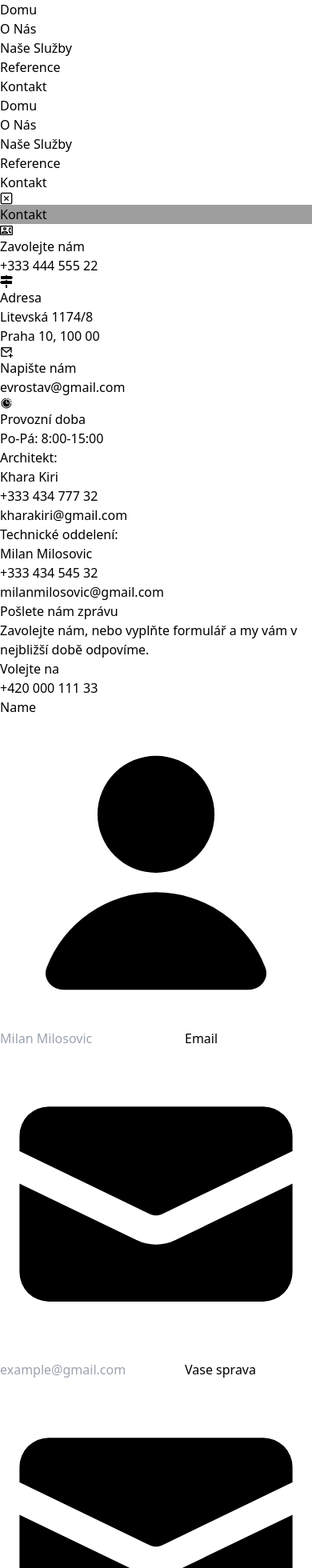
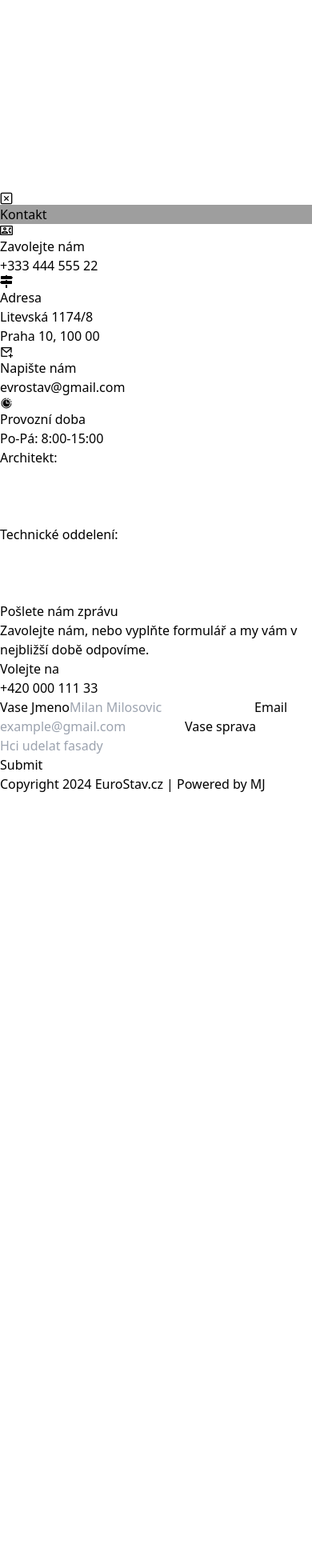
Before and after one commit to ioan-murchello/eurostav, a React (Vite) app: page /kontacts in a window 390 px wide. Shown: the part 40-2000 px from the top of the page at 80% size. After the commit the page ends 1032 px from the top, so only its background shows below. Built offline with nearby package versions, Linux system fonts and the light colour scheme; grey boxes are pictures that could not be loaded.

Commit message:
used requestAnimationFrame to try resolve animate on ios phones

```diff
--- a/package.json
+++ b/package.json
@@ -18,7 +18,8 @@
     "react-dom": "^18.2.0",
     "react-icons": "^5.1.0",
     "react-router-dom": "^6.23.0",
-    "swiper": "^11.1.1"
+    "swiper": "^11.1.1",
+    "yup": "^1.4.0"
   },
   "devDependencies": {
     "@types/react": "^18.2.66",
--- a/src/components/Form.jsx
+++ b/src/components/Form.jsx
@@ -1,42 +1,16 @@
-import React from 'react';
-import { useFormik } from 'formik';
+import { ErrorMessage, Field, Formik, Form } from 'formik';
 import { Link } from 'react-router-dom';
+import * as YUP from 'yup';
 
-const validate = (values) => {
-  const errors = {};
+const schema = YUP.object({
+  name: YUP.string().min(3, 'Minimal 3 characters').required('Required field'),
+  email: YUP.string().email('Wrong email').required('Required field'),
+  work: YUP.string().min(5, 'More than 5 characters'),
+});
 
-  if (!values.name) {
-    errors.name = 'Required';
-  } else if (values.name.length > 15) {
-    errors.name = 'Must be 15 characters or less';
-  } else if (values.name.length < 3) {
-    errors.name = 'Must be minimal 3 characters';
-  }
-
-  if (!values.email) {
-    errors.email = 'Required';
-  } else if (!/^[A-Z0-9._%+-]+@[A-Z0-9.-]+\.[A-Z]{2,4}$/i.test(values.email)) {
-    errors.email = 'Invalid email address';
-  }
-
-  return errors;
-};
-
-const Form = () => {
-  const formik = useFormik({
-    initialValues: {
-      name: '',
-      email: '',
-      theme: '',
-      deal: '',
-    },
-    validate,
-    onSubmit: (values) => {
-      alert(JSON.stringify(values, null, 2));
-    },
-  });
+const CustomForm = () => {
   return (
-    <section className='container border border-green-400 rounded-lg p-8 my-8 mx-auto grid gap-x-5 gap-y-5 grid-cols-1 md:grid-cols-2'>
+    <section className='container border border-green-400 rounded-lg p-8 my-8 mx-auto grid gap-x-5 gap-y-5 grid-cols-1 lg:grid-cols-2'>
       <div className='flex flex-col gap-y-5 pt-0 pb-12 md:py-12'>
         <h2 className='text-xl md:text-3xl text-orange-400'>
           Pošlete nám zprávu
@@ -55,94 +29,68 @@ const Form = () => {
           </Link>
         </p>
       </div>
-      <form
-        onSubmit={formik.handleSubmit}
-        className='flex flex-col justify-between gap-y-5'
+      <Formik
+        initialValues={{
+          name: '',
+          email: '',
+          work: '',
+        }}
+        validationSchema={schema}
+        onSubmit={(values) => {
+          alert(JSON.stringify(values, null, 2));
+        }}
       >
-        <div className='flex flex-col gap-y-8'>
-          <label className='input relative input-bordered flex items-center gap-2'>
-            Name
-            {formik.touched.name && formik.errors.name ? (
-              <div className='text-red-400 order-3 absolute top-[-24px] right-0'>
-                {formik.errors.name}
-              </div>
-            ) : null}
-            <svg
-              xmlns='http://www.w3.org/2000/svg'
-              viewBox='0 0 16 16'
-              fill='currentColor'
-              className='w-4 h-4 opacity-70'
-            >
-              <path d='M8 8a3 3 0 1 0 0-6 3 3 0 0 0 0 6ZM12.735 14c.618 0 1.093-.561.872-1.139a6.002 6.002 0 0 0-11.215 0c-.22.578.254 1.139.872 1.139h9.47Z' />
-            </svg>
-            <input
-              type='text'
-              className='grow'
+        <Form className='flex flex-col justify-between gap-y-5'>
+          <div className='flex flex-col gap-y-3'>
+            <label htmlFor='name'>Vase Jmeno</label>
+            <Field
+              className='border rounded-lg p-3 relative'
               placeholder='Milan Milosovic'
               id='name'
               name='name'
-              onChange={formik.handleChange}
-              onBlur={formik.handleBlur}
-              value={formik.values.name}
+              type='text'
             />
-          </label>
-          <label className='input relative input-bordered flex items-center gap-2'>
-            Email
-            {formik.touched.email && formik.errors.email ? (
-              <div className='text-red-400 order-3 absolute top-[-24px] right-0'>
-                {formik.errors.email}
-              </div>
-            ) : null}
-            <svg
-              xmlns='http://www.w3.org/2000/svg'
-              viewBox='0 0 16 16'
-              fill='currentColor'
-              className='w-4 h-4 opacity-70'
-            >
-              <path d='M2.5 3A1.5 1.5 0 0 0 1 4.5v.793c.026.009.051.02.076.032L7.674 8.51c.206.1.446.1.652 0l6.598-3.185A.755.755 0 0 1 15 5.293V4.5A1.5 1.5 0 0 0 13.5 3h-11Z' />
-              <path d='M15 6.954 8.978 9.86a2.25 2.25 0 0 1-1.956 0L1 6.954V11.5A1.5 1.5 0 0 0 2.5 13h11a1.5 1.5 0 0 0 1.5-1.5V6.954Z' />
-            </svg>
-            <input
-              className='grow'
+            <ErrorMessage
+              className='text-red-400 order-3 absolute top-[-24px] right-0'
+              name='name'
+              component='div'
+            />
+            <label htmlFor='email'>Email</label>
+            <Field
+              className='border rounded-lg p-3 relative'
               placeholder='example@gmail.com'
               id='email'
               name='email'
               type='email'
-              onChange={formik.handleChange}
-              onBlur={formik.handleBlur}
-              value={formik.values.email}
             />
-          </label>
-          <label className='input input-bordered flex items-center gap-2'>
-            Vase sprava
-            <svg
-              xmlns='http://www.w3.org/2000/svg'
-              viewBox='0 0 16 16'
-              fill='currentColor'
-              className='w-4 h-4 opacity-70'
-            >
-              <path d='M2.5 3A1.5 1.5 0 0 0 1 4.5v.793c.026.009.051.02.076.032L7.674 8.51c.206.1.446.1.652 0l6.598-3.185A.755.755 0 0 1 15 5.293V4.5A1.5 1.5 0 0 0 13.5 3h-11Z' />
-              <path d='M15 6.954 8.978 9.86a2.25 2.25 0 0 1-1.956 0L1 6.954V11.5A1.5 1.5 0 0 0 2.5 13h11a1.5 1.5 0 0 0 1.5-1.5V6.954Z' />
-            </svg>
-            <input
-              className='grow'
+            <ErrorMessage
+              className='text-red-400 order-3 absolute top-[-24px] right-0'
+              name='email'
+              component='div'
+            />
+            <label htmlFor='name'>Vase sprava</label>
+
+            <Field
+              className='border rounded-lg p-3 relative'
               placeholder='Hci udelat fasady'
-              id='deal'
-              name='deal'
-              type='deal'
-              onChange={formik.handleChange}
-              onBlur={formik.handleBlur}
-              value={formik.values.deal}
+              id='work'
+              name='work'
+              type='text'
             />
-          </label>
-        </div>
+            <ErrorMessage
+              className='text-red-400 order-3 absolute top-[-24px] right-0'
+              name='work'
+              component='div'
+            />
+          </div>
 
-        <button className='btn btn-success' type='submit'>
-          Submit
-        </button>
-      </form>
+          <button className='btn btn-success' type='submit'>
+            Submit
+          </button>
+        </Form>
+      </Formik>
     </section>
   );
 };
 
-export default Form;
+export default CustomForm;
--- a/src/components/SmallMenu.jsx
+++ b/src/components/SmallMenu.jsx
@@ -1,9 +1,37 @@
 import { useEffect } from 'react';
 import { Link, useLocation } from 'react-router-dom';
 
+const fadeInScale = (element, delay = 0, duration = 500) => {
+  let startTime = null;
+
+  const animate = (currentTime) => {
+    if (!startTime) startTime = currentTime;
+    const elapsed = currentTime - startTime - delay;
+
+    if (elapsed >= 0) {
+      const progress = Math.min(elapsed / duration, 1);
+
+      const scale = 0.5 + progress * 0.5;
+      const opacity = progress;
+      const blur = 5 - progress * 5;
+
+      element.style.transform = `scale(${scale})`;
+      element.style.opacity = opacity;
+      element.style.filter = `blur(${blur}px)`;
+      element.style.visibility = 'visible';
+
+      if (progress < 1) {
+        requestAnimationFrame(animate);
+      }
+    } else {
+      requestAnimationFrame(animate);
+    }
+  };
+
+  requestAnimationFrame(animate);
+};
 
 const SmallMenu = ({ setOpen, isOpen }) => {
-
   const location = useLocation();
   const active = location.pathname;
 
@@ -16,12 +44,21 @@ const SmallMenu = ({ setOpen, isOpen }) => {
   };
 
   useEffect(() => {
-     const li = document.querySelectorAll('ul li');
+    const li = document.querySelectorAll('ul li');
+    if (isOpen) {
 
-     li.forEach((item, index) => {
-       item.style.animationDelay = `${(index + 1) * 0.1}s`;
-     });
-  },[])
+      li.forEach((item, index) => {
+        fadeInScale(item, index * 100);
+      });
+    } else {
+      li.forEach((item) => {
+        item.style.transform = 'scale(0.5)';
+        item.style.opacity = '0';
+        item.style.filter = 'blur(5px)';
+        item.style.visibility = 'hidden';
+      });
+    }
+  }, [isOpen]);
 
   return (
     <nav
@@ -30,7 +67,7 @@ const SmallMenu = ({ setOpen, isOpen }) => {
       } will-change-transform ease-in-out duration-500 z-40 gap-y-12 p-5 bg-white/95 justify-center lg:hidden `}
     >
       <ul className='flex flex-col h-full gap-x-5 gap-y-5 pt-8'>
-        <li className={`${isOpen ? 'animateLi' : ''}`}>
+        <li className='opacity-[0] scale-50 invisible'>
           <Link
             onClick={() => handleOpen()}
             className={`text-2xl ${active === '/' ? 'text-orange-400' : ''}`}
@@ -39,7 +76,7 @@ const SmallMenu = ({ setOpen, isOpen }) => {
             Domu
           </Link>
         </li>
-        <li className={`${isOpen ? 'animateLi' : ''}`}>
+        <li className='opacity-[0] scale-50 invisible'>
           <Link
             onClick={() => handleOpen()}
             className={`text-2xl ${
@@ -50,7 +87,7 @@ const SmallMenu = ({ setOpen, isOpen }) => {
             O Nás
           </Link>
         </li>
-        <li className={`${isOpen ? 'animateLi' : ''}`}>
+        <li className='opacity-[0] scale-50 invisible'>
           <Link
             onClick={() => handleOpen()}
             className={`text-2xl ${
@@ -61,7 +98,7 @@ const SmallMenu = ({ setOpen, isOpen }) => {
             Naše Služby
           </Link>
         </li>
-        <li className={`${isOpen ? 'animateLi' : ''}`}>
+        <li className='opacity-[0] scale-50 invisible'>
           <Link
             onClick={() => handleOpen()}
             className={`text-2xl ${
@@ -72,7 +109,7 @@ const SmallMenu = ({ setOpen, isOpen }) => {
             Reference
           </Link>
         </li>
-        <li className={`${isOpen ? 'animateLi' : ''}`}>
+        <li className='opacity-[0] scale-50 invisible'>
           <Link
             onClick={() => handleOpen()}
             className={`text-2xl ${
--- a/src/pages/Kontacts.jsx
+++ b/src/pages/Kontacts.jsx
@@ -4,7 +4,7 @@ import { FaMapSigns } from 'react-icons/fa';
 import { RiMailAddLine } from 'react-icons/ri';
 import { PiClockCountdownFill } from 'react-icons/pi';
 import { MdOutlineContactPhone } from 'react-icons/md';
-import Form from '../components/Form';
+import CustomForm from '../components/Form';
 
 const Kontacts = () => {
   return (
@@ -81,7 +81,7 @@ const Kontacts = () => {
           </li>
         </ul>
       </div>
-      <Form />
+      <CustomForm />
     </section>
   );
 };
```
Also changed, not shown: 1 other file (tests, documents, lock files or other folders).
